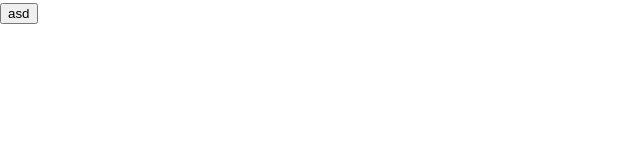
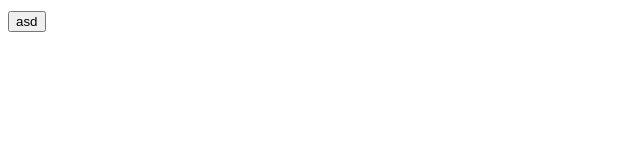
Before and after one commit to vygandas/elevators, a React (Vite) app: page / in a window 1280 px wide. Shown: the top 160 px of the page, without its empty margins (0-640 px from the left). Built offline with nearby package versions, Linux system fonts and the light colour scheme.

Commit message:
remove coverage folder

```diff
--- a/src/main.tsx
+++ b/src/main.tsx
@@ -2,37 +2,29 @@ import React from "react";
 import ReactDOM from "react-dom/client";
 import App from "./App.tsx";
 import reportWebVitals from "./reportWebVitals";
-import styled, { ThemeProvider, createGlobalStyle } from "styled-components";
+import { ThemeProvider, createGlobalStyle } from "styled-components";
 
 const Style = createGlobalStyle`
   * { box-sizing: border-box; }
-  body{ margin:0; }
+  body{ font-family: system-ui, sans-serif; line-height: 1.5; }
 `;
 
 const theme = {
   fontSizes: [12, 14, 16, 24, 32, 48, 64, 96, 128],
-  space: [
-    // margin and padding
-    0, 4, 8, 16, 32, 64, 128, 256,
-  ],
+  space: [0, 4, 8, 16, 32, 64, 128, 256],
   colors: {
     blue: "#07c",
     red: "#e10",
   },
 };
 
-const Root = styled.div`
-  font-family: system-ui, sans-serif;
-  line-height: 1.5;
-`;
-
 ReactDOM.createRoot(document.getElementById("root")!).render(
   <React.StrictMode>
     <ThemeProvider theme={theme}>
-      <Root>
+      <>
         <Style />
         <App />
-      </Root>
+      </>
     </ThemeProvider>
   </React.StrictMode>,
 );
```
Also changed, not shown: 1 other file (tests, documents, lock files or other folders).
